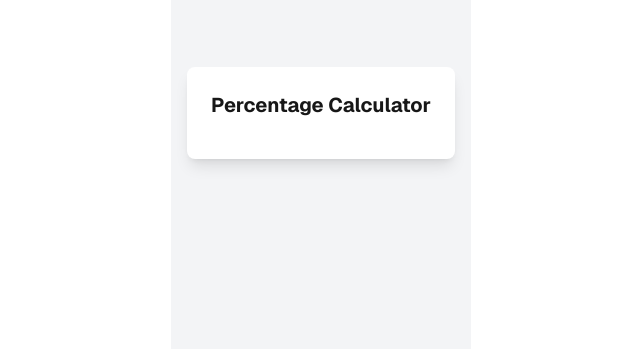
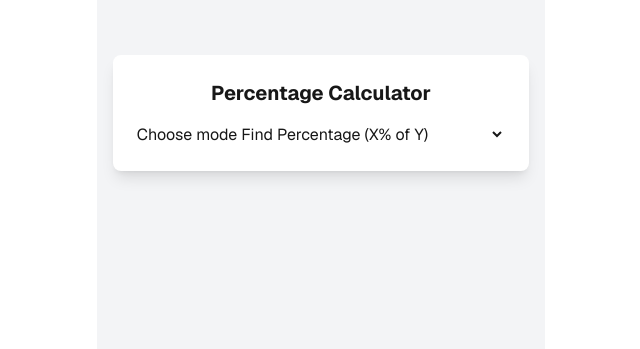
Before and after one commit to Paul-Lecomte/percentage-calculator, a Next.js app: page / in a window 1280 px wide. Shown: the part 451-800 px from the top of the page, without its empty margins (319-959 px from the left). Built offline with nearby package versions, Linux system fonts and the light colour scheme.

Commit message:
added the option selector

```diff
--- a/src/app/components/precentageCalculator.js
+++ b/src/app/components/precentageCalculator.js
@@ -23,6 +23,16 @@ export default function PercentageCalculator() {
         <div className="flex flex-col items-center justify-center min-h-screen p-4 bg-gray-100">
             <div className="bg-white p-6 rounded-lg shadow-lg w-full max-w-md">
                 <h1 className="text-xl font-bold mb-4 text-center">Percentage Calculator</h1>
+                <div>
+                    <label htmlFor="">Choose mode</label>
+                    <select
+                        value={mode}
+                        onChange={(e) => setMode(e.target.value)}
+                    >
+                        <option value="find">Find Percentage (X% of Y)</option>
+                        <option value="give">Give Percentage (X is what % of Y)</option>
+                    </select>
+                </div>
             </div>
         </div>
     )
```
